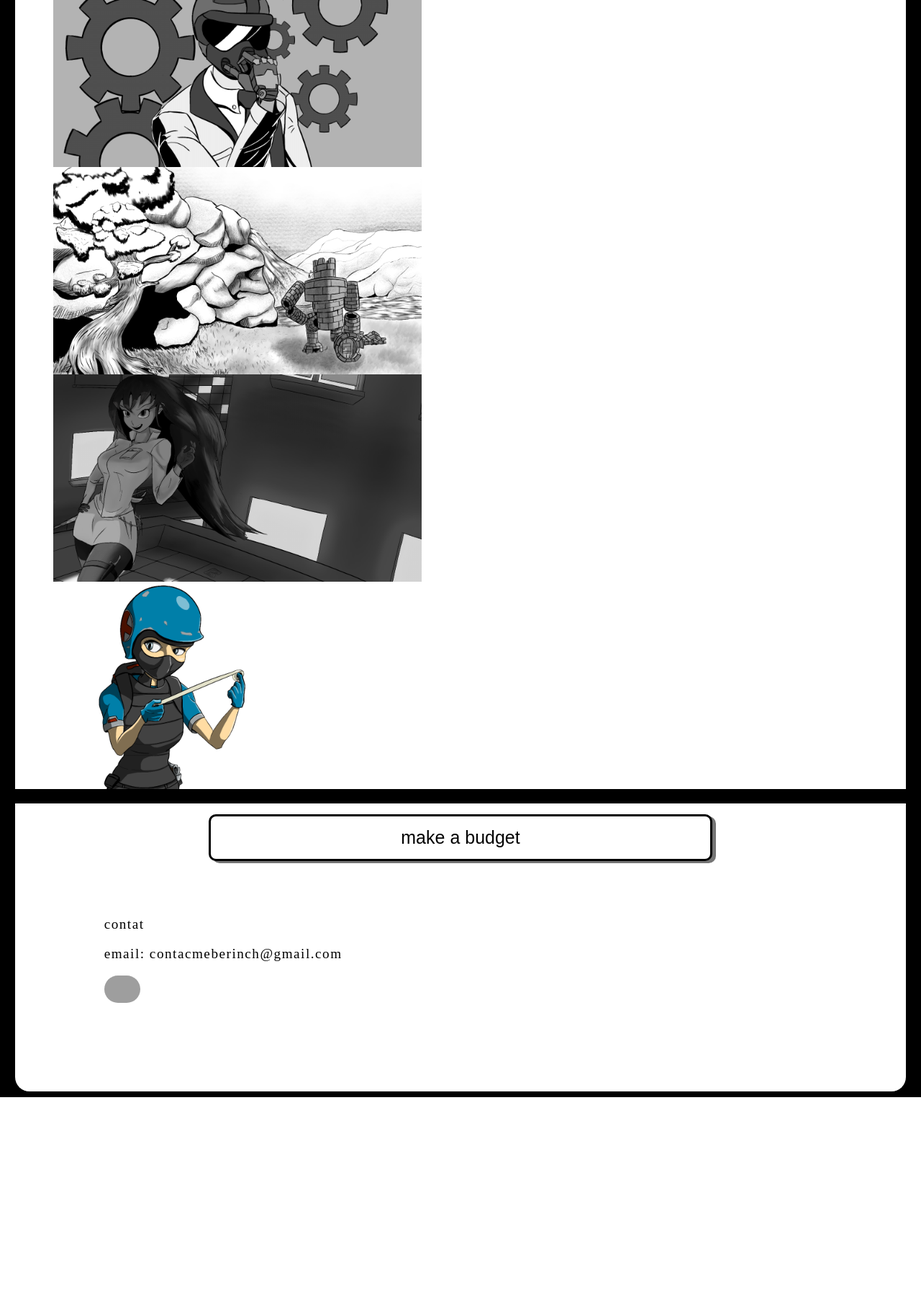
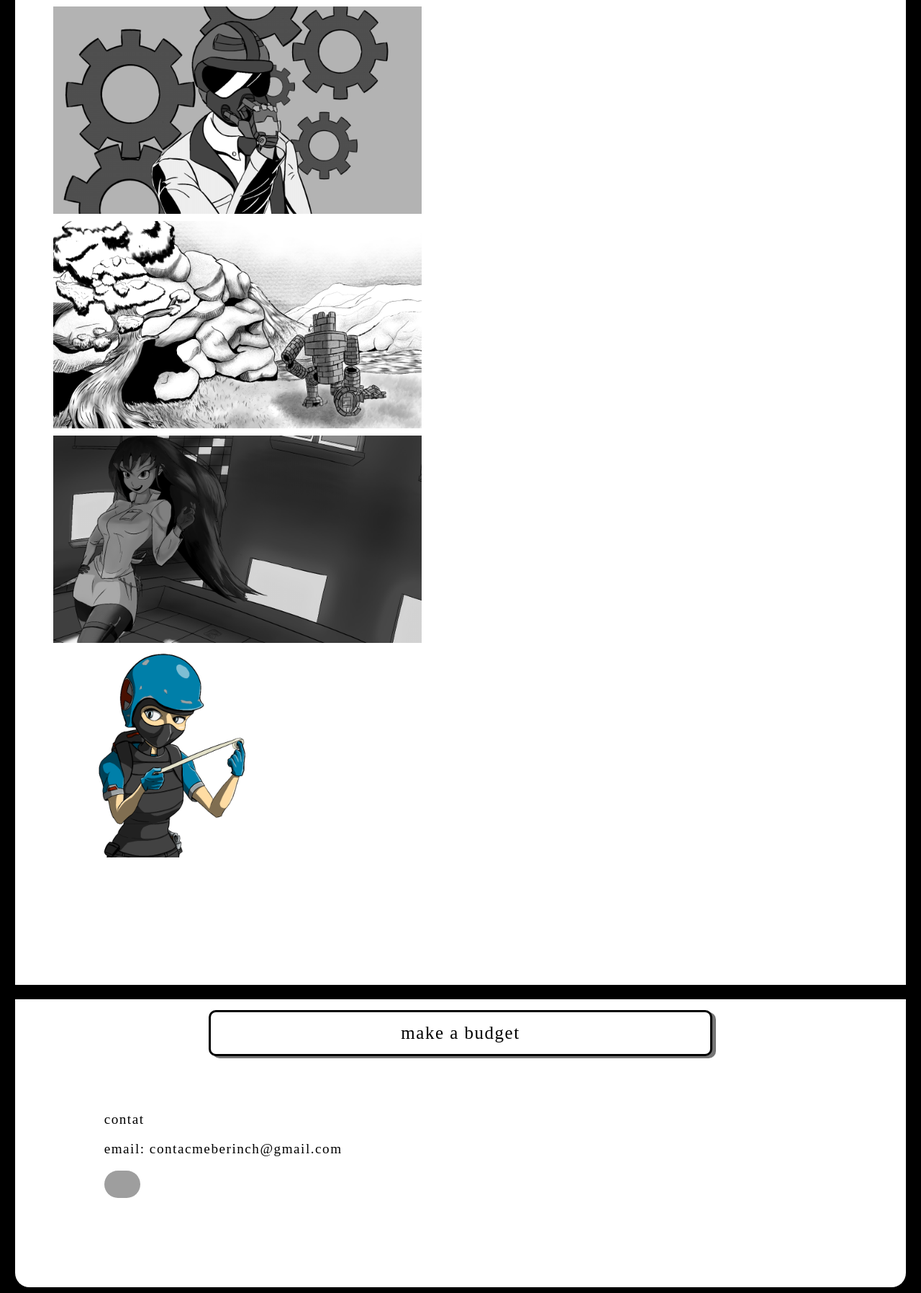
Before and after one commit to whandril-matos/my_work_portfolio, a PHP site: page / in a window 1280 px wide. Shown: the part 2663-4459 px from the top of the page at 72% size. Before the commit the page ends 4187 px from the top, so only its background shows below. Run offline with PHP 8.4, Linux system fonts and the light colour scheme; some web fonts are replaced; grey boxes are pictures that could not be loaded.

Commit message:
att of style

```diff
--- a/src/CSS/style.css
+++ b/src/CSS/style.css
@@ -26,7 +26,6 @@ header{
 
 .logo{
     width: 160px;
-
 }
 
 
@@ -36,20 +35,19 @@ section{
     width: 30;
     display:flex;
     flex-wrap: wrap;
-    height:264vw;
-    max-height:fit-content;
+    height:285vw;
+    max-height:auto;
     flex-direction: column;
     align-items: center;
     margin-top: 10px;
     padding-top: 10px;
-
-
 }
 
 
 .artWork{
     max-width: 40vw;
     display: block;
+    margin: 5px 0px;
 }
 
 .nav{
@@ -67,18 +65,19 @@ section{
     background-color: rgb(255, 255, 255);
     border: 3px solid black;
     border-radius: 10px;
-    min-width: 240px;
     max-width: 700px;
     width: 70%;
     font-size: 25px;
     margin:  15px 10%;
     padding: 15px;
     box-shadow: 5px 3px 0px rgba(0, 0, 0, 0.54);
+    font-family:'gerlFont';
+    letter-spacing: 1.5px;
 }
 
 .bt:active{
     animation: bigDow;
-    animation-duration: 0.2s; /* Duração da animação */
+    animation-duration: 0.2s;
 
 
 }
@@ -97,19 +96,24 @@ section{
     width:50px;
 }
 
+.xTwitter:active{
+    animation: bigDow;
+    animation-duration: 0.2s;
+}
+
 
 
 @font-face {
     font-family: 'gerlFont';
-    src: url('/src/fonts/Galhau_Heavy.ttf') format('woff'), /* formato da fonte, ajuste conforme necessário */
-         url('/src/fonts/Galhau_Regular.ttf') format('truetype'); /* formato da fonte, ajuste conforme necessário */
-    font-weight: normal; /* ou bold, conforme necessário */
-    font-style: normal; /* ou italic, conforme necessário */
+    src:    url('/src/fonts/Galhau_Heavy.ttf') format('woff'),
+            url('/src/fonts/Galhau_Regular.ttf') format('truetype');
+    font-weight: normal;
+    font-style: normal;
 }
 
 @keyframes  bigDow{
     from{
-        transform: scale(1.03);
+        transform: scale(1.029);
     } to {
         transform: scale(1);
     }
```
